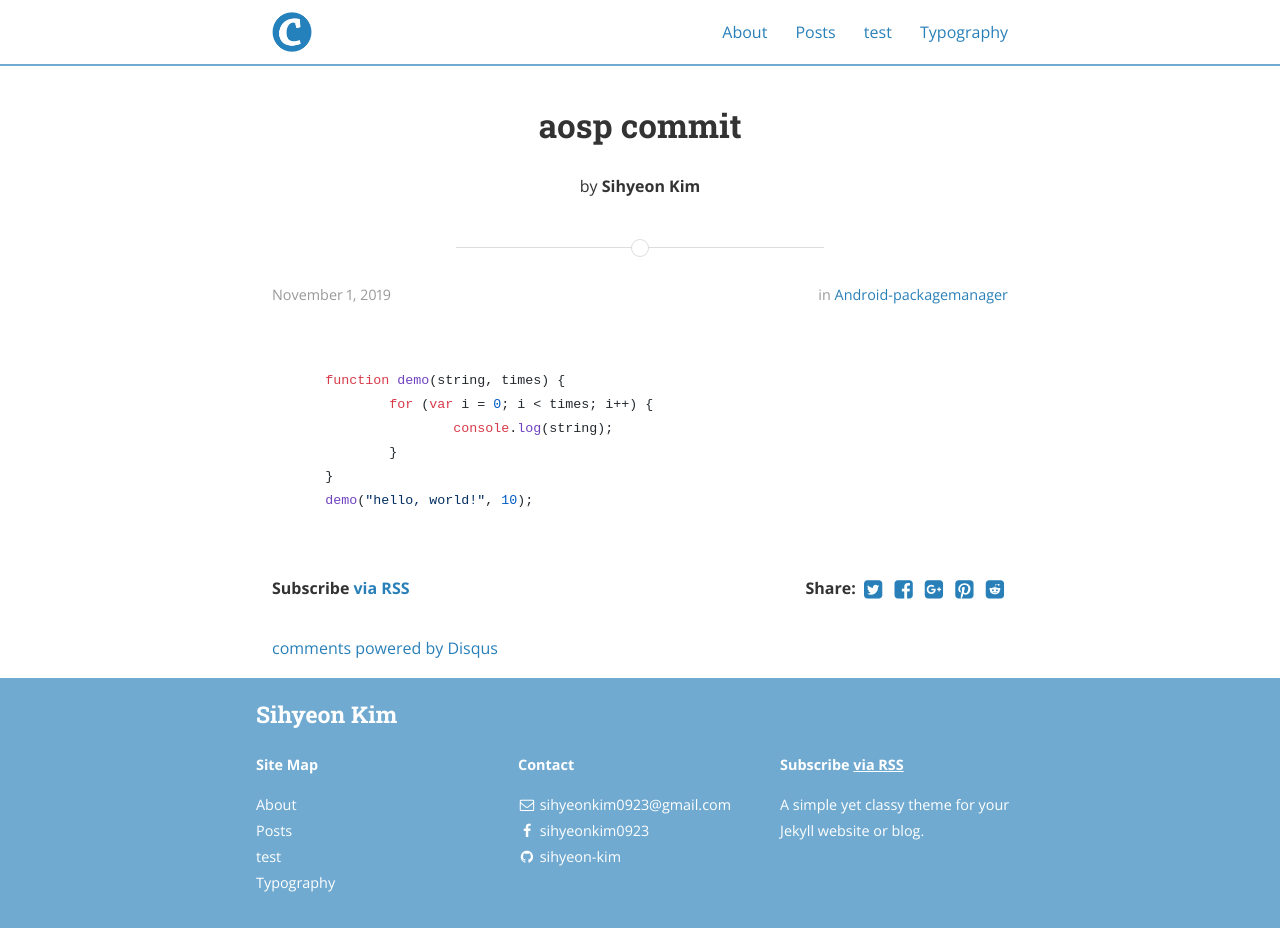
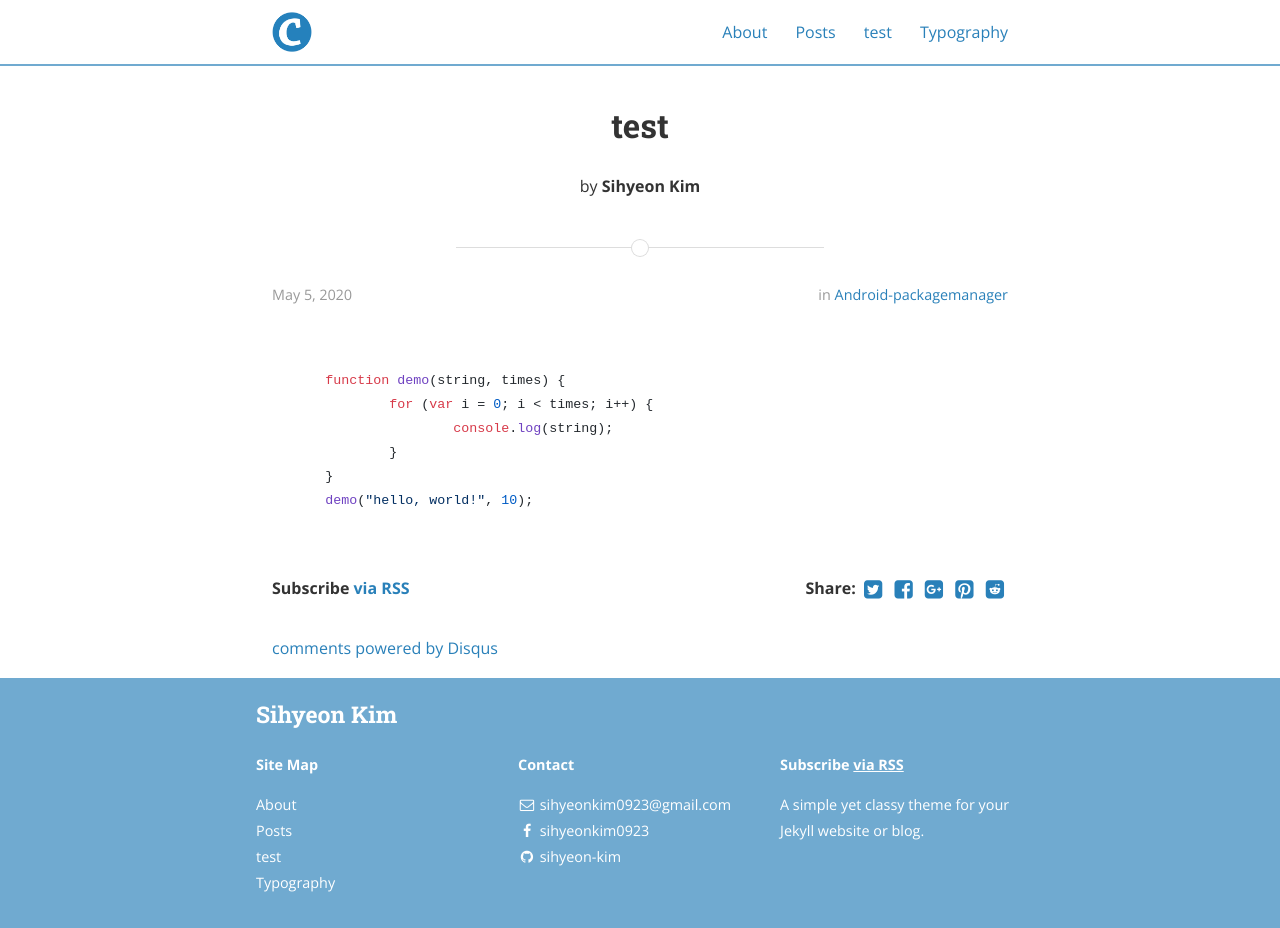
Before and after one commit to sihyeon-kim/sihyeon-kim.github.io, a Jekyll site: the page built from _posts/2020-05-05-test.markdown, in a window 1280 px wide. Built offline with Jekyll 4.4.1, drawn with Linux system fonts in a browser that asks for light colours; nearby versions of some CDN libraries; comment, search, counter and statistics services are not loaded.

Commit message:
add and modify test post

```diff
--- a/_posts/2020-05-05-test.markdown
+++ b/_posts/2020-05-05-test.markdown
@@ -1,7 +1,7 @@
 ---
 layout: post
-title: "aosp commit"
-date: 2019-11-01 20:00:00
+title: "test"
+date: 2020-05-05 20:00:00
 author: Sihyeon Kim
 categories: android-packagemanager
 ---
```
